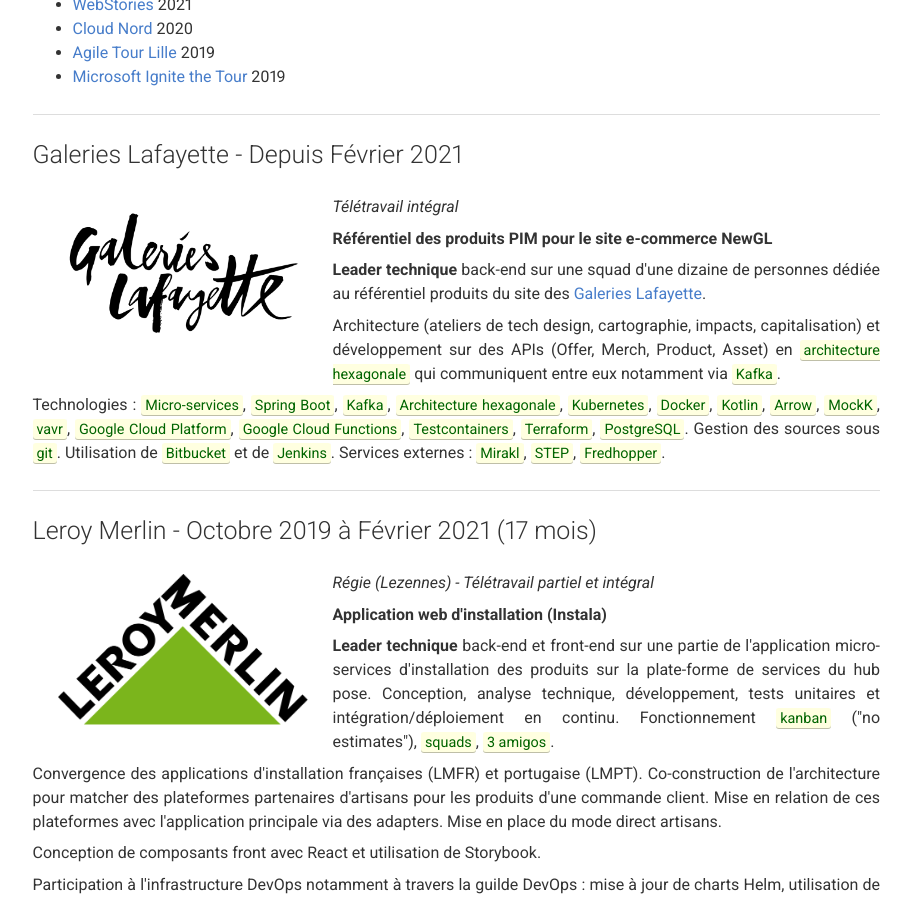
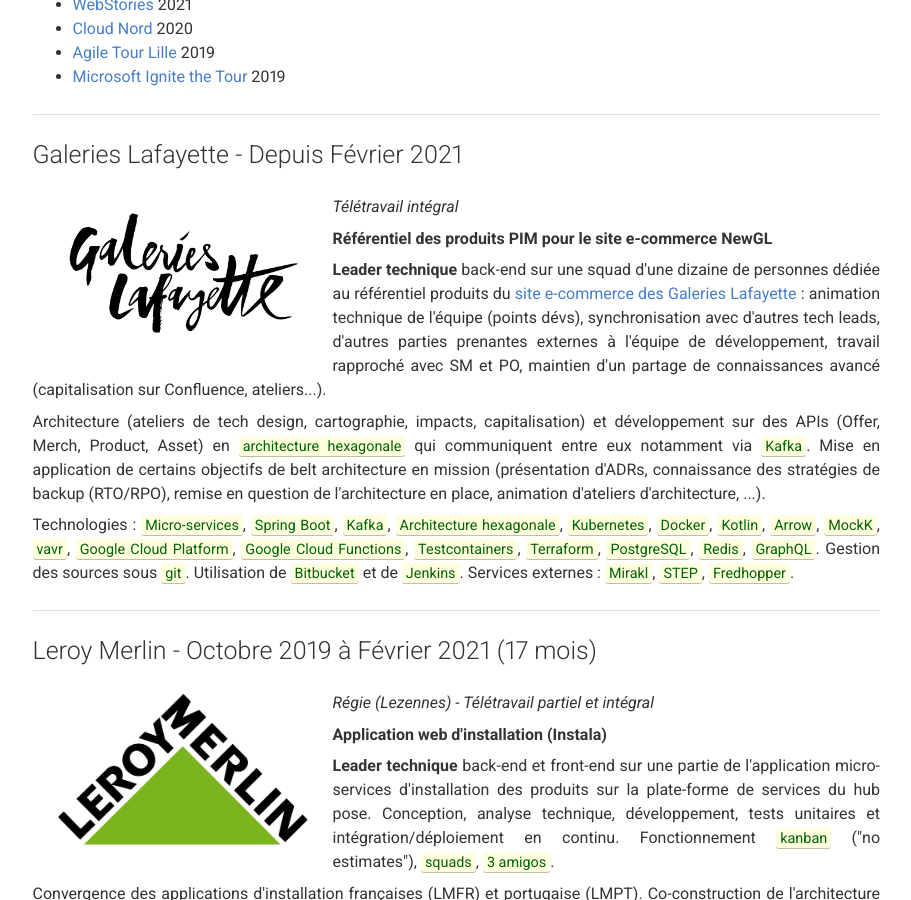
Before and after one commit to fdelbrayelle/fdelbrayelle.github.io, a Jekyll site: the page built from index.md, in a window 1280 px wide and 900 px high, scrolled down 1894 px. Shown: the whole window, without its empty margins (330-1241 px from the left). Built offline with Jekyll 4.4.1, drawn with Linux system fonts in a browser that asks for light colours; nearby versions of some CDN libraries.

Commit message:
update experience

```diff
--- a/_config.yml
+++ b/_config.yml
@@ -152,9 +152,9 @@
           <img alt="Logo des Galeries Lafayette" src="images/gl_logo.png" style="float: left; width: 250px; margin: 25px;" />
           <p style="font-style: italic; margin-top: 25px;">Télétravail intégral</p>
           <p style="font-weight: bold;">Référentiel des produits PIM pour le site e-commerce NewGL</p>
-          <p><strong>Leader technique</strong> back-end sur une squad d'une dizaine de personnes dédiée au référentiel produits du site des <a title="Galeries Lafayette" href="https://www.galerieslafayette.com/" target="_blank" rel="noreferrer noopener">Galeries Lafayette</a>.</p>
-          <p>Architecture (ateliers de tech design, cartographie, impacts, capitalisation) et développement sur des APIs (Offer, Merch, Product, Asset) en <mark>architecture hexagonale</mark> qui communiquent entre eux notamment via <mark>Kafka</mark>.</p>
-          <p>Technologies : <mark>Micro-services</mark>, <mark>Spring Boot</mark>, <mark>Kafka</mark>, <mark>Architecture hexagonale</mark>, <mark>Kubernetes</mark>, <mark>Docker</mark>, <mark>Kotlin</mark>, <mark>Arrow</mark>, <mark>MockK</mark>, <mark>vavr</mark>, <mark>Google Cloud Platform</mark>, <mark>Google Cloud Functions</mark>, <mark>Testcontainers</mark>, <mark>Terraform</mark>, <mark>PostgreSQL</mark>. Gestion des sources sous <mark>git</mark>. Utilisation de <mark>Bitbucket</mark> et de <mark>Jenkins</mark>. Services externes : <mark>Mirakl</mark>, <mark>STEP</mark>, <mark>Fredhopper</mark>.</p>
+          <p><strong>Leader technique</strong> back-end sur une squad d'une dizaine de personnes dédiée au référentiel produits du <a title="Galeries Lafayette" href="https://www.galerieslafayette.com/" target="_blank" rel="noreferrer noopener">site e-commerce des Galeries Lafayette</a> : animation technique de l'équipe (points dévs), synchronisation avec d'autres tech leads, d'autres parties prenantes externes à l'équipe de développement, travail rapproché avec SM et PO, maintien d'un partage de connaissances avancé (capitalisation sur Confluence, ateliers...).</p>
+          <p>Architecture (ateliers de tech design, cartographie, impacts, capitalisation) et développement sur des APIs (Offer, Merch, Product, Asset) en <mark>architecture hexagonale</mark> qui communiquent entre eux notamment via <mark>Kafka</mark>. Mise en application de certains objectifs de belt architecture en mission (présentation d'ADRs, connaissance des stratégies de backup (RTO/RPO), remise en question de l'architecture en place, animation d'ateliers d'architecture, ...).</p>
+          <p>Technologies : <mark>Micro-services</mark>, <mark>Spring Boot</mark>, <mark>Kafka</mark>, <mark>Architecture hexagonale</mark>, <mark>Kubernetes</mark>, <mark>Docker</mark>, <mark>Kotlin</mark>, <mark>Arrow</mark>, <mark>MockK</mark>, <mark>vavr</mark>, <mark>Google Cloud Platform</mark>, <mark>Google Cloud Functions</mark>, <mark>Testcontainers</mark>, <mark>Terraform</mark>, <mark>PostgreSQL</mark>, <mark>Redis</mark>, <mark>GraphQL</mark>. Gestion des sources sous <mark>git</mark>. Utilisation de <mark>Bitbucket</mark> et de <mark>Jenkins</mark>. Services externes : <mark>Mirakl</mark>, <mark>STEP</mark>, <mark>Fredhopper</mark>.</p>
           <hr style="margin: 25px 0; clear: left;" />
 
           <h4>Leroy Merlin - Octobre 2019 à Février 2021 (17 mois)</h4>
```
